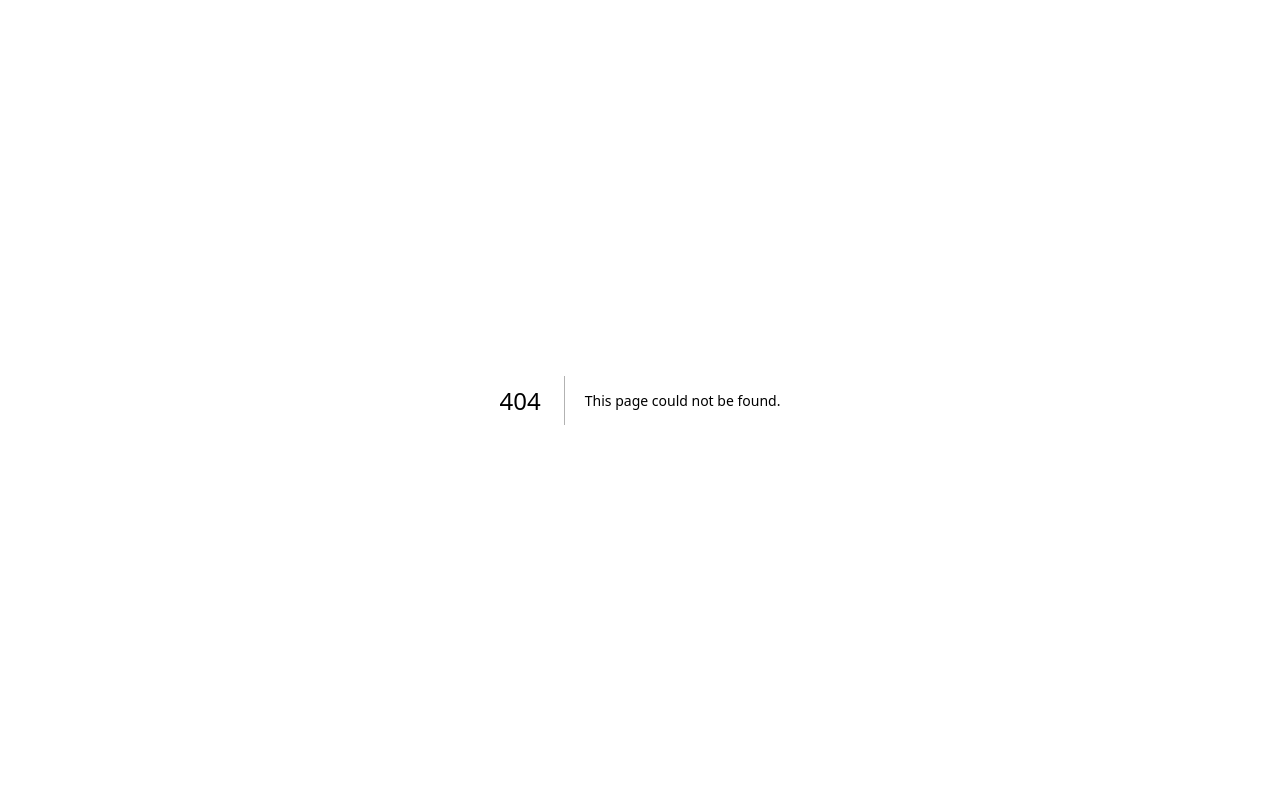
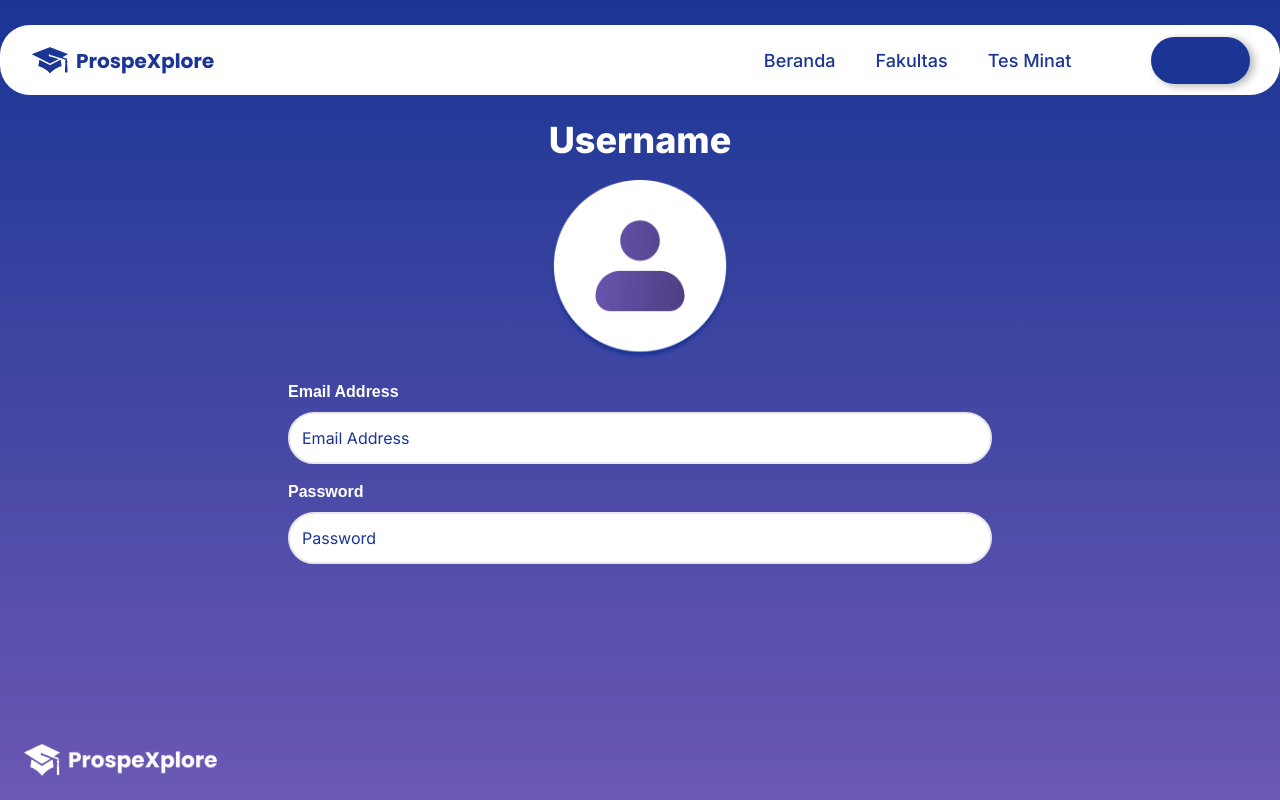
Before and after one commit to mraifalkautsar/17_ProspeXplore, a Next.js app: page /profile in a window 1280 px wide. Before the commit this address had no page. Built offline with nearby package versions, Linux system fonts and the light colour scheme.

Commit message:
added profile page

```diff
--- a/app/page.tsx
+++ b/app/page.tsx
@@ -85,6 +85,7 @@ export default function Home() {
 
   return (
     <main>
+      <Link href="/profile">profile</Link>
       <div className="landing-page-top">
         <div className="header-container">
           <div className="header">
--- /dev/null
+++ b/app/profile/page.tsx
@@ -0,0 +1,80 @@
+import Link from "next/link";
+import Image from "next/image";
+import RegisterForm from "../components/RegisterForm";
+import React from "react";
+import { getServerSession } from "next-auth";
+import { authOptions } from "../api/auth/[...nextauth]/route";
+import {redirect} from "next/navigation";
+
+export default async function Home() {
+
+  return (
+    <main className="bg-gradient-to-b from-[#1A3594] to-[#6B58B3] min-h-screen">
+        <div className="">
+            <div className="header-container">
+                <div className="header">
+                    <Image className="logo" src="/logo.png" alt="ProspeXplore" width={190} height={53} />
+                    <div className="navbar">
+                        <Link href="/">Beranda</Link>
+                        <Link href="#fakultas">Fakultas</Link>
+                        <Link href="#tes-minat">Tes Minat</Link>
+                        <Link href="/authentication"><span className="sign-in-button">Sign In</span></Link>
+                    </div>
+                </div>
+            </div>
+            <div className="justify-center items-center">
+                <div className="text-white text-4xl text-center font-poppins font-extrabold">Username</div>
+                    <Image
+                        src="/pfp.png"
+                        alt="pfp"
+                        width={180}
+                        height={180}
+                        className="mx-auto my-5"
+                    />
+
+                <form className="mx-40 pb-16 px-32">
+                    <p className="font-bold font-poppins text-white mb-2">Email Address</p>
+                    <div className="mb-4 text-gray-950">
+                        <input
+                            name="email"
+                            type="email"
+                            placeholder="Email Address"
+                            className="block w-full px-3 py-3 border-2 rounded-full"
+                        />
+                    </div>
+
+                    <p className="font-bold font-poppins text-white mb-2">Password</p>
+                    <div className="mb-4 text-gray-950">
+                        <input
+                            name="password"
+                            type="password"
+                            placeholder="Password"
+                            className="block w-full px-3 py-3 border-2 rounded-full"
+                        />
+                    </div>
+
+
+
+                </form>
+
+                <div className="flex fixed bottom-0">
+                        <img
+                            src="Vector.png"
+                            alt="logo"
+                            className="h-8 my-6 ml-6 mr-2"
+                        />
+                        <img
+                            src="Frame 13.png"
+                            alt="name"
+                            className="h-8 mt-6"
+                        />
+                </div>
+            </div>
+
+
+        </div>
+
+
+    </main>
+  );
+}
```
Also changed, not shown: public/pfp.png (added).
